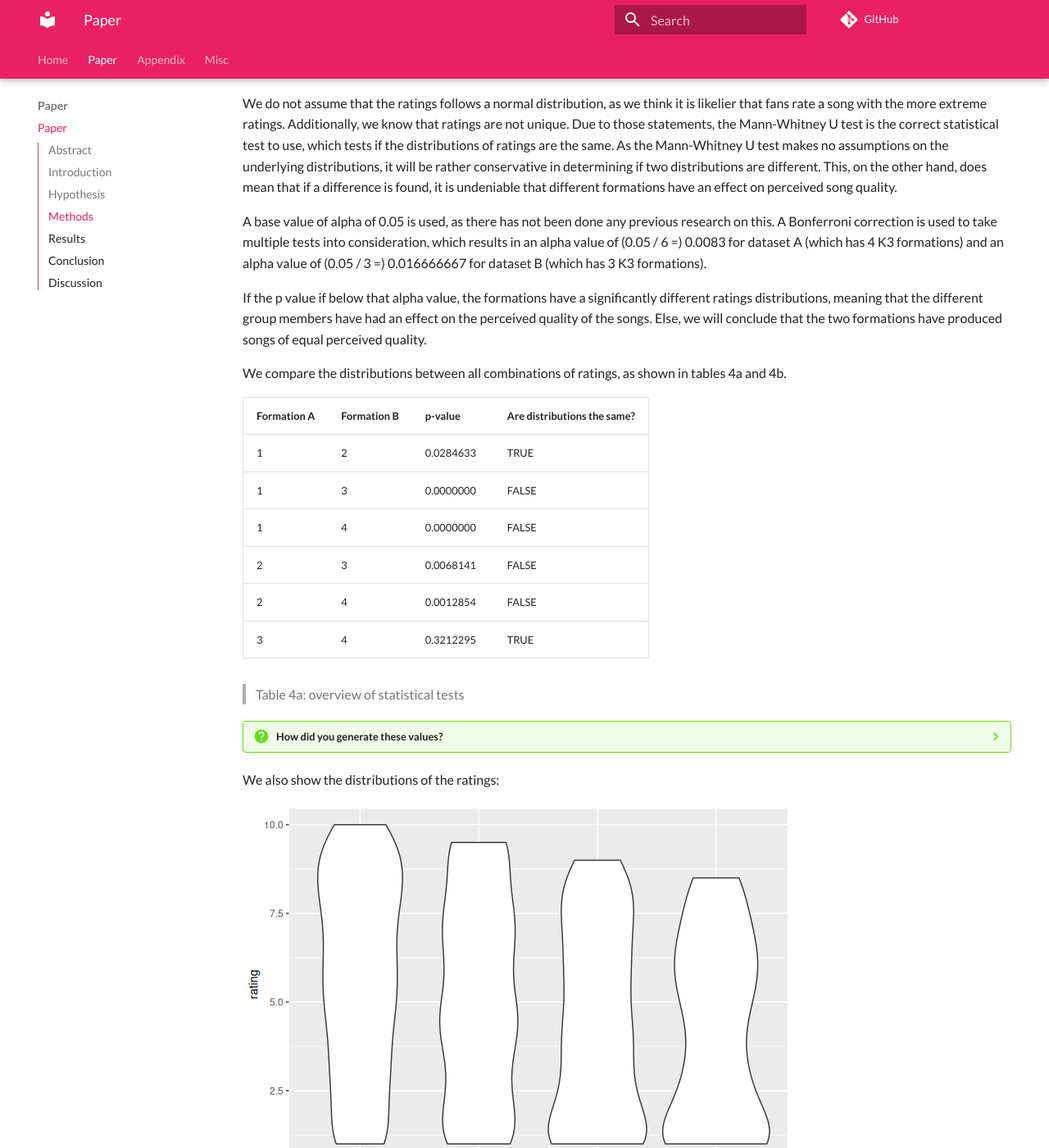
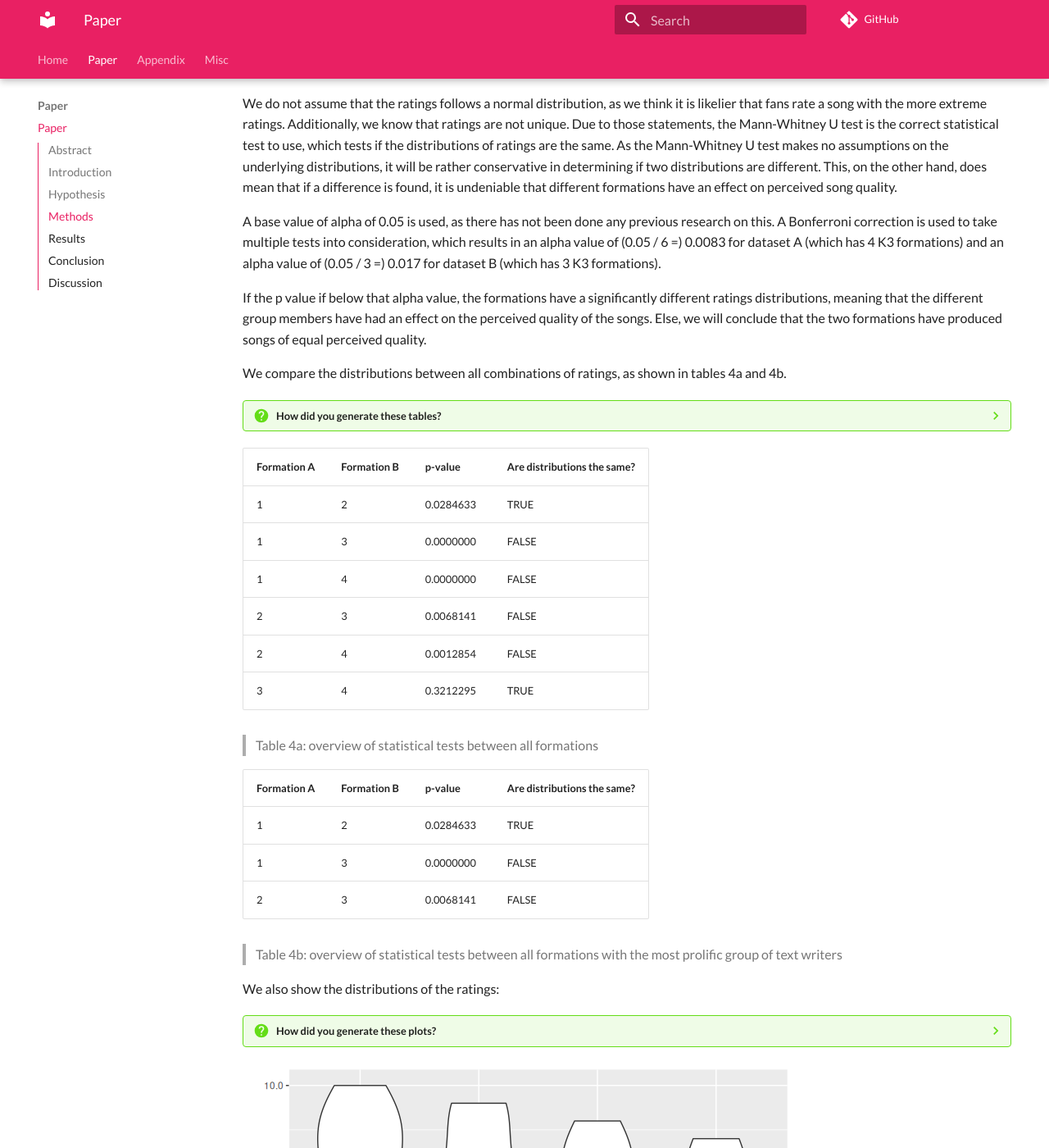
Before and after one commit to richelbilderbeek/paper_k3_ratings, an MkDocs documentation site: the page built from docs/paper.md, in a window 1280 px wide and 1400 px high, scrolled down 2111 px. Shown: the whole window at 82% size. Built offline with MkDocs 1.6.1 and Material for MkDocs 9.7.7, drawn with Linux system fonts in a browser that asks for light colours; comment, search, counter and statistics services are not loaded; some of the changed text lies outside the part shown.

Commit message:
There are multiple formation sizes #2

```diff
--- a/docs/paper.md
+++ b/docs/paper.md
@@ -75,7 +75,6 @@ personality of the band members matters.
   have the same distribution in their ratings,
   for those songs that have the exact same group of text writers
 
-
 ## Methods
 
 ### Song selection
@@ -152,7 +151,7 @@ as there has not been done any previous research on this.
 A Bonferroni correction is used to take multiple tests into consideration,
 which results in an alpha value of (0.05 / 6 =) 0.0083 for dataset A (which
 has 4 K3 formations)
-and an alpha value of (0.05 / 3 =) 0.016666667 for dataset B (which
+and an alpha value of (0.05 / 3 =) 0.017 for dataset B (which
 has 3 K3 formations).
 
 If the p value if below that alpha value,
@@ -165,6 +164,12 @@ have produced songs of equal perceived quality.
 We compare the distributions between all combinations of ratings,
 as shown in tables 4a and 4b.
 
+???- question "How did you generate these tables?"
+
+    By doing the actual analysis on simulated data.
+
+    The simulated data is created by
+    [this script](https://github.com/richelbilderbeek/paper_k3_ratings/blob/main/scripts/create_simulated_ratings.R)
 
 Formation A|Formation B|p-value|Are distributions the same?
 ---|---|---------|-----------
@@ -175,27 +180,34 @@ Formation A|Formation B|p-value|Are distributions the same?
 2|4|0.0012854|FALSE
 3|4|0.3212295|TRUE
 
-> Table 4a: overview of statistical tests
+> Table 4a: overview of statistical tests between all formations
 
-???- question "How did you generate these values?"
+Formation A|Formation B|p-value|Are distributions the same?
+---|---|---------|-----------
+1|2|0.0284633|TRUE
+1|3|0.0000000|FALSE
+2|3|0.0068141|FALSE
+
+> Table 4b: overview of statistical tests between all formations with
+> the most prolific group of text writers
+
+We also show the distributions of the ratings:
+
+???- question "How did you generate these plots?"
 
     By doing the actual analysis on simulated data.
 
     The simulated data is created by
     [this script](https://github.com/richelbilderbeek/paper_k3_ratings/blob/main/scripts/create_simulated_ratings.R)
 
-We also show the distributions of the ratings:
-
 ![Distributions of ratings](analysis/analysis_files/figure-markdown_strict/unnamed-chunk-8-1.png)
 
 > Fig 1a: distributions of ratings
 
-???- question "How did you generate these values?"
+![Distributions of ratings](analysis/analysis_files/figure-markdown_strict/unnamed-chunk-8-1.png)
 
-    By doing the actual analysis on simulated data.
-
-    The simulated data is created by
-    [this script](https://github.com/richelbilderbeek/paper_k3_ratings/blob/main/scripts/create_simulated_ratings.R)
+> Fig 1b: distributions of ratings,
+> for all formations with the most prolific group of text writers
 
 ## Results
 
```
Also changed, not shown: README.md (+1 -1 lines).
